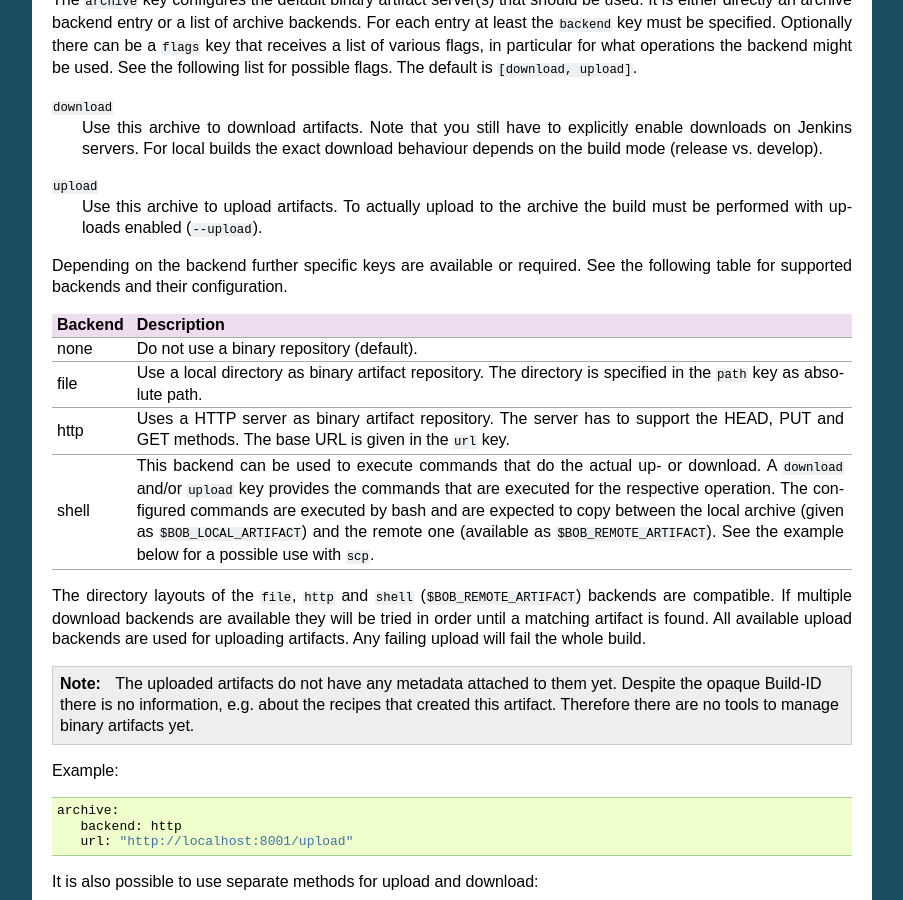
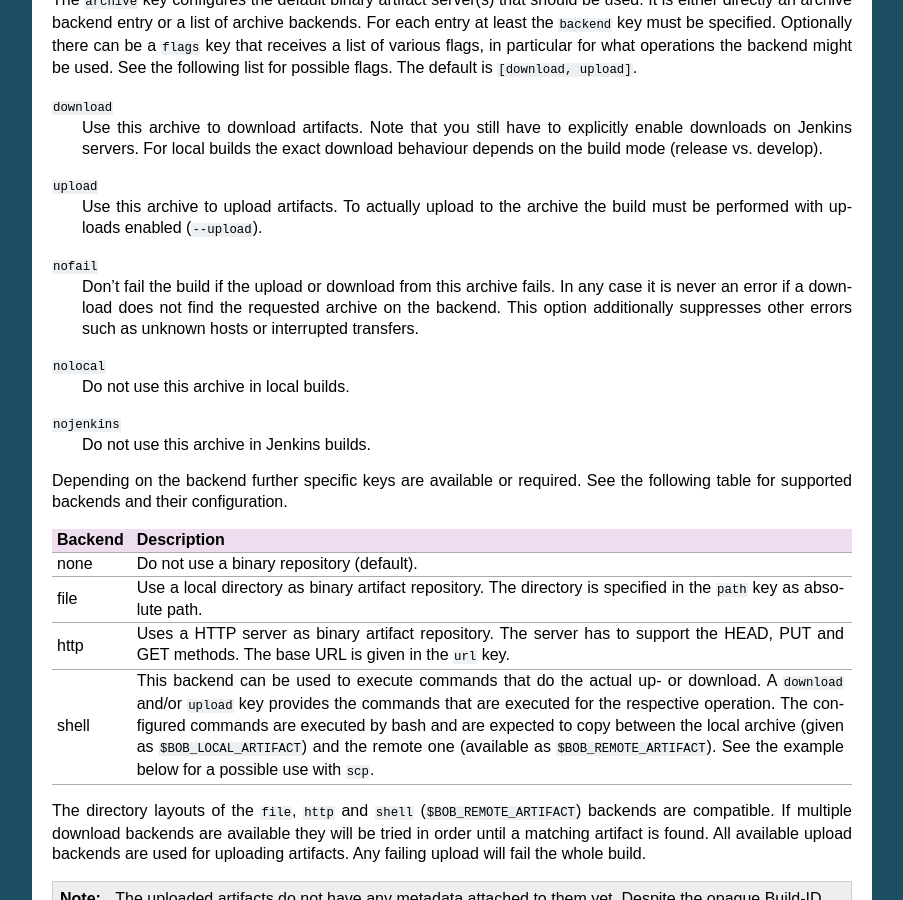
Before and after one commit to BobBuildTool/bob, a Sphinx documentation site: the page built from doc/manual/configuration.rst, in a window 1280 px wide and 900 px high, scrolled down 16707 px. Shown: the whole window, without its empty margins (198-1101 px from the left). Built offline with Sphinx 7.4.7, drawn with Linux system fonts in a browser that asks for light colours; formulas are drawn with MathJax 3; the version number could not be read and is left out.

Commit message:
doc: document archive nofail, nolocal and nojenkins options

```diff
--- a/doc/manual/configuration.rst
+++ b/doc/manual/configuration.rst
@@ -1072,6 +1072,18 @@ the following list for possible flags. The default is ``[download, upload]``.
     Use this archive to upload artifacts. To actually upload to the archive the
     build must be performed with uploads enabled (``--upload``).
 
+``nofail``
+    Don't fail the build if the upload or download from this archive fails. In
+    any case it is never an error if a download does not find the requested
+    archive on the backend. This option additionally suppresses other errors
+    such as unknown hosts or interrupted transfers.
+
+``nolocal``
+    Do not use this archive in local builds.
+
+``nojenkins``
+    Do not use this archive in Jenkins builds.
+
 Depending on the backend further specific keys are available or required. See
 the following table for supported backends and their configuration.
 
```
